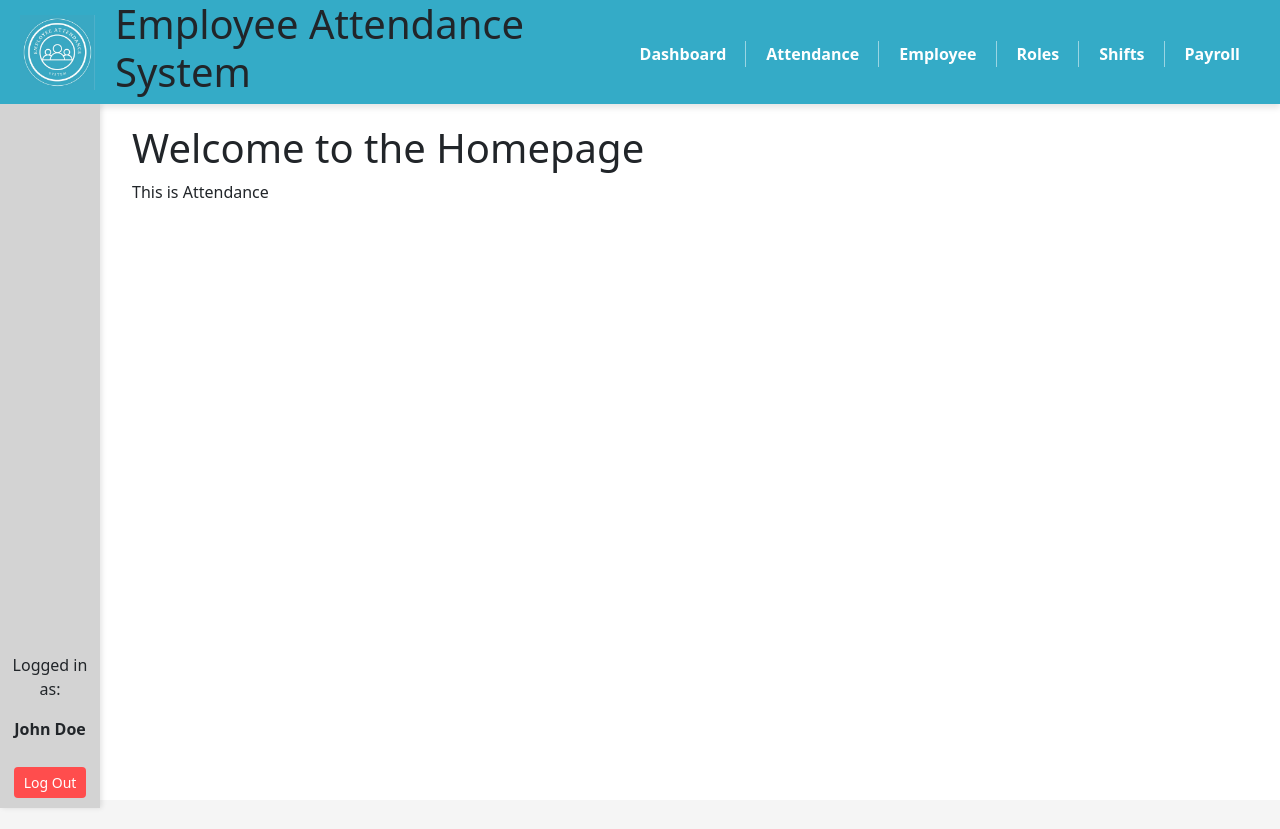
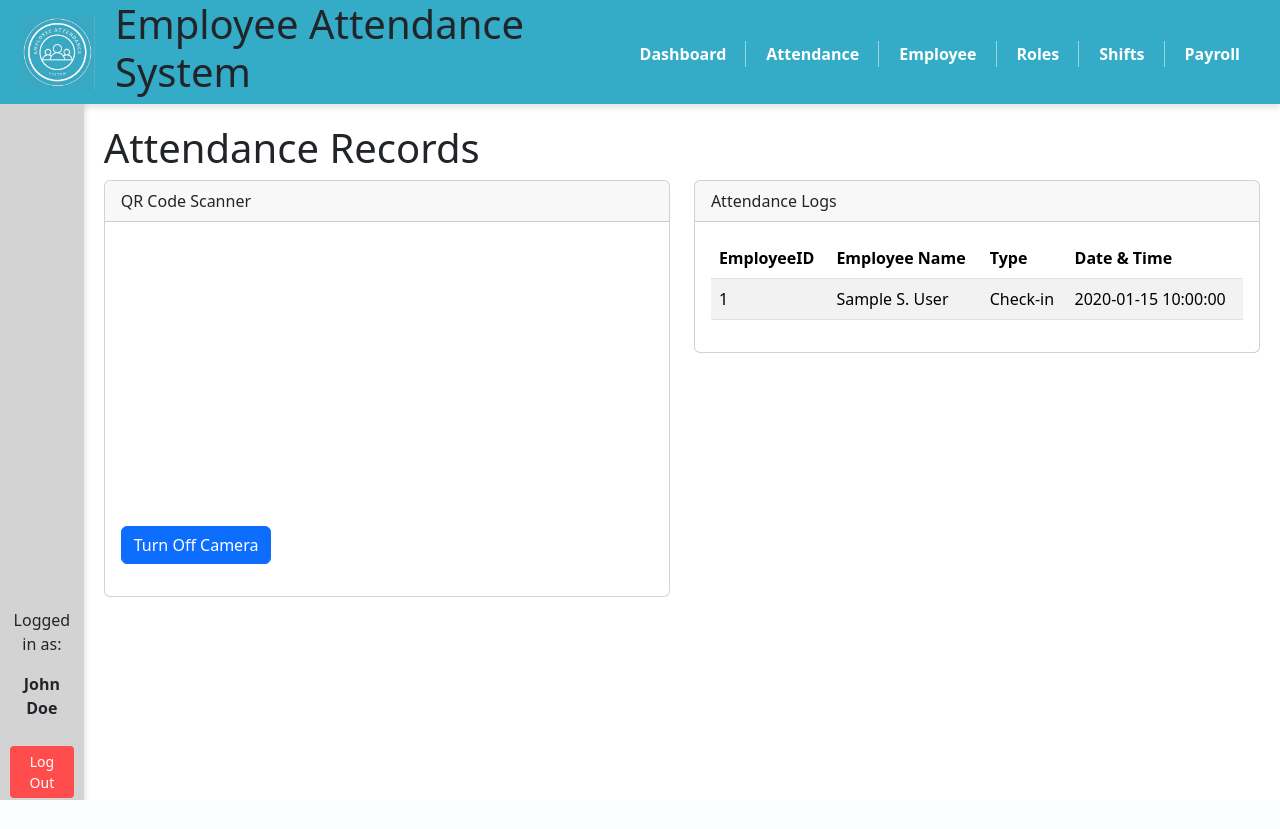
Before and after one commit to xxxanderpornxx/Employee-Attendance, a Laravel app: page /attendance in a window 1280 px wide. After the commit the page ends 800 px from the top, so only its background shows below. Run offline with Laravel 12, Linux system fonts and the light colour scheme; tables that the repository leaves empty hold one stand-in row (values such as "Sample post"); parts of the project's set-up code (start-up, migrations or seed data) failed here and were passed over; some libraries are stand-ins or nearby versions.

Commit message:
IDKANYMORE

```diff
--- /dev/null
+++ b/app/Http/Controllers/AttendanceController.php
@@ -0,0 +1,72 @@
+<?php
+namespace App\Http\Controllers;
+
+use Illuminate\Http\Request;
+use App\Models\Attendances; // Import the Attendances model
+use App\Models\Employees; // Import the Employees model
+
+class AttendanceController extends Controller
+{
+    public function index()
+    {
+        // Fetch attendance records from the database with the related employee
+        $attendances = Attendances::with('employees')->get();
+
+        // Pass the $attendances variable to the view
+        return view('main.attendance', compact('attendances'));
+    }
+
+    public function processQRCode(Request $request)
+{
+    // Validate the incoming request
+    $validated = $request->validate([
+        'qrCode' => 'required|string',
+    ]);
+
+    // Extract the QR code from the request
+    $qrCode = $validated['qrCode'];
+
+    // Log the QR code for debugging
+    \Log::info('Processing QR Code:', ['qrCode' => $qrCode]);
+
+    // Find the employee by QR code
+    $employee = Employees::where('QRcode', $qrCode)->first();
+
+    if (!$employee) {
+        // Log if the employee is not found
+        \Log::warning('Employee not found for QR code:', ['qrCode' => $qrCode]);
+        return response()->json(['message' => 'Employee not found.'], 404);
+    }
+
+    // Log the employee found
+    \Log::info('Employee found:', ['employee_id' => $employee->id, 'name' => $employee->FirstName . ' ' . $employee->LastName]);
+
+    // Check if the employee already has a "Check-in" record for today
+    $existingAttendance = Attendances::where('EmployeeID', $employee->id)
+        ->whereDate('DateTime', now()->toDateString())
+        ->where('Type', 'Check-in')
+        ->first();
+
+    if ($existingAttendance) {
+        // Log if the employee already checked in
+        \Log::info('Employee already checked in today:', ['employee_id' => $employee->id]);
+        return response()->json(['message' => 'Employee already checked in today.'], 200);
+    }
+
+    // Store the attendance record
+    $attendance = Attendances::create([
+        'EmployeeID' => $employee->id,
+        'Type' => 'Check-in', // Default to 'Check-in'
+        'DateTime' => now(),
+    ]);
+
+    // Log the attendance record created
+    \Log::info('Attendance record created:', $attendance->toArray());
+
+    return response()->json([
+        'message' => 'Attendance marked successfully!',
+        'attendance' => $attendance,
+        'employee' => $employee,
+    ]);
+}
+}
--- a/app/Models/attendances.php
+++ b/app/Models/attendances.php
@@ -2,12 +2,17 @@
 
 namespace App\Models;
 
+use Illuminate\Database\Eloquent\Factories\HasFactory;
 use Illuminate\Database\Eloquent\Model;
 
-class attendances extends Model
+class Attendances extends Model
 {
-    public function employee()
+    use HasFactory;
+
+    protected $fillable = ['EmployeeID', 'Type', 'DateTime'];
+
+    public function employees()
     {
-        return $this->belongsTo(employees::class, 'EmployeeID');
+        return $this->belongsTo(Employees::class, 'EmployeeID');
     }
 }
--- a/app/Models/employees.php
+++ b/app/Models/employees.php
@@ -1,11 +1,15 @@
 <?php
 
 namespace App\Models;
+use Illuminate\Database\Eloquent\Factories\HasFactory;
 
 use Illuminate\Database\Eloquent\Model;
 
 class Employees extends Model
-{   protected $table = 'employees';
+
+    // Define the table associated with the model
+{   use HasFactory;
+     protected $table = 'employees';
     protected $fillable = [
     'FirstName',
     'MiddleName',
@@ -63,7 +67,7 @@
      */
     public function attendances()
     {
-        return $this->hasMany(attendances::class, 'EmployeeID');
+        return $this->hasMany(Attendances::class, 'EmployeeID');
     }
 
     /**
--- a/public/css/layout.css
+++ b/public/css/layout.css
@@ -1,14 +1,9 @@
-/* Reset and base styles */
-body,
-html {
-    margin: 0;
-    padding: 0;
-    font-family: "Arial", sans-serif;
-    background-color: #f5f5f5;
-    height: 100%; /* Ensure full height */
+body {
+    display: flex;
+    flex-direction: column;
+    height: 100vh;
 }
 
-/* Navbar styles */
 header {
     display: flex; /* Use flexbox for alignment */
     align-items: center; /* Vertically center all child elements, including the <ul> */
@@ -81,7 +76,6 @@
 /* Main layout styles */
 .main-layout {
     display: flex;
-    height: calc(100vh - 75px); /* Full height minus navbar height */
     overflow: hidden; /* Prevent scrolling on the main layout */
 }
 
@@ -90,13 +84,13 @@
     width: 100px; /* Fixed width for the left column */
     background-color: #d3d3d3; /* Gray background */
     padding: 10px;
+    padding-top: 20px;
     box-shadow: 2px 0 5px rgba(0, 0, 0, 0.1); /* Subtle shadow on the right */
     display: flex;
     flex-direction: column;
     align-items: center;
     justify-content: flex-start; /* Align items to the top initially */
     height: 88vh; /* Set height to full viewport height */
-    overflow-y: hidden; /* Add scrolling if content overflows */
 }
 
 /* User info styles */
--- a/resources/views/components/layout.blade.php
+++ b/resources/views/components/layout.blade.php
@@ -4,11 +4,13 @@
     <meta charset="UTF-8">
     <meta name="viewport" content="width=device-width, initial-scale=1.0">
     <meta http-equiv="X-UA-Compatible" content="ie=edge">
-    <title>Document</title>
     <link rel="stylesheet" href="{{ asset('css/layout.css') }}">
+        <title>Document</title>
+
 </head>
 <body>
-<header>
+<header class="">
+
     <div class="logo">
         <img src="{{ asset('images/logo.jpg') }}" alt="Company Logo" class="logo-img">
     </div>
@@ -17,6 +19,7 @@
             Employee Attendance System
         </h1>
     </div>
+    <div>
     <ul class="navlinks">
         <li><a href="/dashboard">Dashboard</a></li>
         <li><a href="/attendance">Attendance</a></li>
@@ -25,6 +28,7 @@
         <li><a href="/shift">Shifts</a></li>
         <li><a href="/payroll">Payroll</a></li>
     </ul>
+</div>
 </header>
 
 <div class="main-layout">
--- a/resources/views/main/attendance.blade.php
+++ b/resources/views/main/attendance.blade.php
@@ -1,10 +1,148 @@
 <x-layout>
     <link href="https://cdn.jsdelivr.net/npm/bootstrap@5.3.5/dist/css/bootstrap.min.css" rel="stylesheet" integrity="sha384-SgOJa3DmI69IUzQ2PVdRZhwQ+dy64/BUtbMJw1MZ8t5HZApcHrRKUc4W0kG879m7" crossorigin="anonymous">
+    <meta name="csrf-token" content="{{ csrf_token() }}">
 
-    <div class="container">
-        <h1>Welcome to the Homepage</h1>
-        <p>This is  Attendance</p>
+    <div class="col-12">
+        <div class="row">
+            <h1>Attendance Records</h1>
+
+            <!-- Camera Card -->
+            <div class="col-md-6">
+                <div class="card">
+                    <div class="card-header">
+                        QR Code Scanner
+                    </div>
+                    <div class="card-body">
+                        <video id="interactive" style="width: 100%;"></video>
+                        <button id="toggle-camera" class="btn btn-primary mt-3">Turn Off Camera</button>
+                        <p id="detected-qr-code" class="mt-3 text-success"></p>
+                    </div>
+                </div>
+            </div>
+
+            <!-- Attendance Logs Card -->
+            <div class="col-md-6">
+                <div class="card">
+                    <div class="card-header">
+                        Attendance Logs
+                    </div>
+                    <div class="card-body">
+                        <table class="table table-striped" id="attendanceTable">
+                            <thead>
+                                <tr>
+                                    <th>EmployeeID</th>
+                                    <th>Employee Name</th>
+                                    <th>Type</th>
+                                    <th>Date & Time</th>
+                                </tr>
+                            </thead>
+                            <tbody>
+                                @foreach ($attendances as $attendance)
+                                    <tr>
+                                        <td>{{ $attendance->employees->id }}</td>
+                                        <td>{{ $attendance->employees->FirstName . ' ' . substr($attendance->employees->MiddleName, 0, 1) . '. ' . $attendance->employees->LastName }}</td>
+                                        <td>{{ $attendance->Type }}</td>
+                                        <td>{{ $attendance->DateTime }}</td>
+                                    </tr>
+                                @endforeach
+                            </tbody>
+                        </table>
+                    </div>
+                </div>
+            </div>
+        </div>
     </div>
+
+    <script>
+        let scanner;
+        let isCameraOn = true;
+
+        document.addEventListener('DOMContentLoaded', startScanner);
+
+function startScanner() {
+    let scanner = new Instascan.Scanner({
+        video: document.getElementById('interactive')
+    });
+
+    scanner.addListener('scan', function(content) {
+        console.log("QR code detected:", content); // Debug log
+        document.getElementById("detected-qr-code").textContent = `QR Code: ${content}`;
+
+        // Send the scanned QR code to Laravel backend
+        fetch('/attendance/process-qr-code', {
+            method: 'POST',
+            headers: {
+                'Content-Type': 'application/json',
+                'X-CSRF-TOKEN': document.querySelector('meta[name="csrf-token"]').getAttribute('content')
+            },
+            body: JSON.stringify({ qrCode: content })
+        })
+        .then(response => {
+            if (!response.ok) {
+                throw new Error(`HTTP error! status: ${response.status}`);
+            }
+            return response.json();
+        })
+        .then(data => {
+            console.log(data);
+            alert(data.message); // Display a success message
+
+            if (data.attendance) {
+                // Dynamically add the new attendance record to the table
+                const table = document.getElementById('attendanceTable').getElementsByTagName('tbody')[0];
+                const newRow = table.insertRow();
+                newRow.innerHTML = `
+                    <td>${data.attendance.EmployeeID}</td>
+                    <td>${data.employee.FirstName} ${data.employee.LastName}</td>
+                    <td>${data.attendance.Type}</td>
+                    <td>${data.attendance.DateTime}</td>
+                `;
+            }
+        })
+        .catch(error => {
+            console.error('Error:', error);
+            alert('Failed to process the QR code.');
+        });
+    });
+
+    Instascan.Camera.getCameras()
+        .then(function(cameras) {
+            if (cameras.length > 0) {
+                scanner.start(cameras[0]); // Start the first available camera
+            } else {
+                console.error('No cameras found.');
+                alert('No cameras found.');
+            }
+        })
+        .catch(function(err) {
+            console.error('Camera access error:', err);
+            alert('Camera access error: ' + err);
+        });
+}
+
+        function toggleCamera() {
+            if (isCameraOn) {
+                scanner.stop();
+                document.getElementById('toggle-camera').textContent = 'Turn On Camera';
+            } else {
+                Instascan.Camera.getCameras()
+                    .then(function(cameras) {
+                        if (cameras.length > 0) {
+                            scanner.start(cameras[0]); // Restart the first available camera
+                        } else {
+                            console.error('No cameras found.');
+                            alert('No cameras found.');
+                        }
+                    })
+                    .catch(function(err) {
+                        console.error('Camera access error:', err);
+                        alert('Camera access error: ' + err);
+                    });
+                document.getElementById('toggle-camera').textContent = 'Turn Off Camera';
+            }
+            isCameraOn = !isCameraOn;
+        }
+    </script>
+    <script src="https://rawgit.com/schmich/instascan-builds/master/instascan.min.js"></script>
     <script src="https://cdn.jsdelivr.net/npm/bootstrap@5.3.0-alpha3/dist/js/bootstrap.bundle.min.js"></script>
-
 </x-layout>
--- a/routes/web.php
+++ b/routes/web.php
@@ -1,10 +1,10 @@
 <?php
 
 use Illuminate\Support\Facades\Route;
-use Illuminate\Http\Request;
-use Illuminate\Support\Facades\Auth;
-use Illuminate\Support\Facades\Hash;
-use App\Models\empuser;
+// use Illuminate\Http\Request;
+// use Illuminate\Support\Facades\Auth;
+// use Illuminate\Support\Facades\Hash;
+// use App\Models\empuser;
 use App\Http\Controllers\Auth\RegisterController;
 use App\Http\Controllers\Auth\LoginController;
 use App\Http\Controllers\DepartmentController;
@@ -12,7 +12,9 @@
 use App\Http\Controllers\ShiftController;
 use App\Http\Controllers\EmployeeController;
 use App\Http\Controllers\EmployeeshiftController;
-use SimpleSoftwareIO\QrCode\Facades\QrCode;
+// use SimpleSoftwareIO\QrCode\Facades\QrCode;
+use App\Http\Controllers\AttendanceController;
+
 
 // Route to show the login form
 
@@ -103,3 +105,8 @@
 
 // assign shift route
 Route::post('/assign-shift', [EmployeeshiftController::class, 'assignShiftToEmployee'])->name('assignShift');
+
+// Route to handle the QR code scanning
+Route::post('/attendance/scan', [AttendanceController::class, 'scan'])->name('attendance.scan');
+Route::post('/attendance/process-qr-code', [AttendanceController::class, 'processQRCode'])->name('attendance.processQRCode');
+Route::get('/attendance', [AttendanceController::class, 'index'])->name('attendance.index');
```
Also changed, not shown: database/migrations/2025_04_11_064039_create_attendances_table.php.
